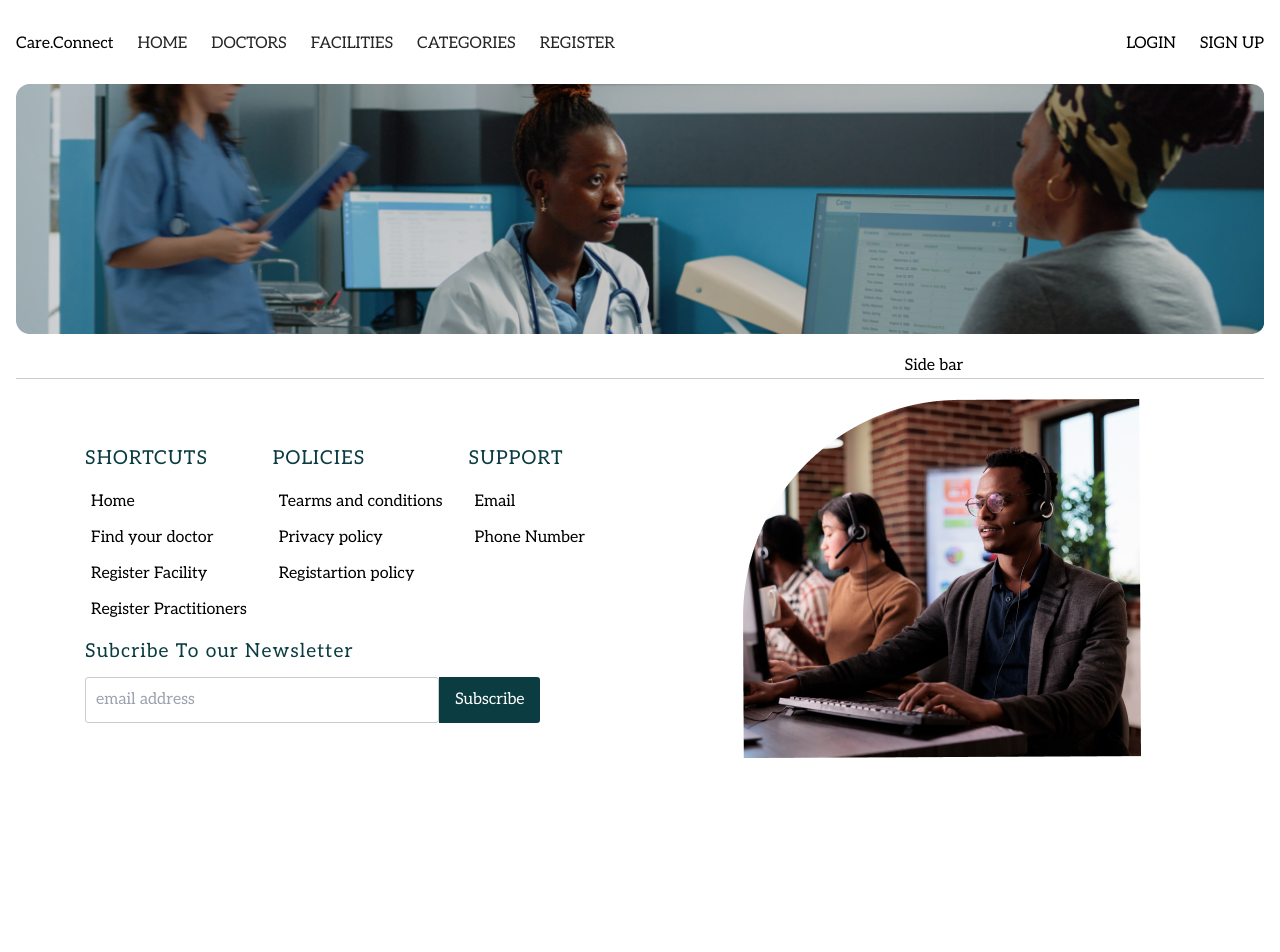
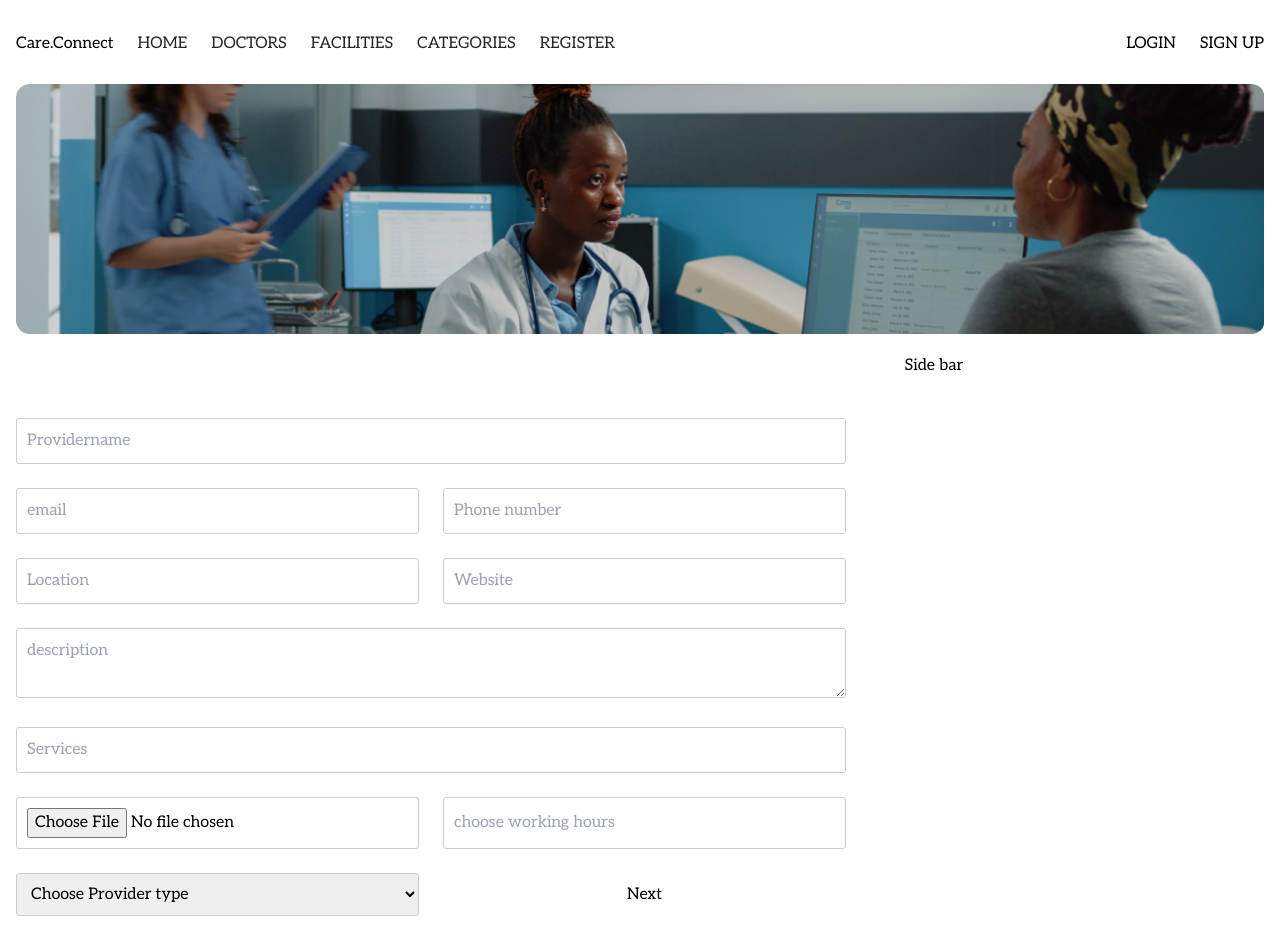
Before and after one commit to CARE-CONNECT-KENYA/care-connect-frontend, a Next.js app: page /Doctors in a window 1280 px wide. Shown: the top 952 px of the page. Before the commit the page ends 800 px from the top, so only its background shows below. Built offline with nearby package versions, Linux system fonts and the light colour scheme.

Commit message:
added check for user login

```diff
--- a/app/Components/ProvidersCard.tsx
+++ b/app/Components/ProvidersCard.tsx
@@ -1,81 +1,111 @@
-"use client";
+'use client'
 
-import React, { useEffect, useState } from 'react';
-import styles from '../Styles/ProviderCard.module.css';
+import React, { useState } from 'react'
+import styles from '../Styles/RegistartionForm.module.css'
 
-type Provider = {
-  bio: string;
-  created_at: string;
-  email: string;
-  location: string;
-  phonenumber: number;
-  providerID: number;
-  providerName: string;
-  services: string[];
+function RegistrationForm() {
+  const [step, setStep] = useState(1);
+  const [providerType, setProviderType] = useState('');
+
+  const handleNext = () => {
+    if (providerType === 'Facility' && step === 1) {
+      setStep(2); // Skip to step 2 if provider type is Facility
+    } else if (providerType === 'Doctor' && step === 1) {
+      setStep(3); // Skip to step 3 if provider type is Doctor
+    } else {
+      setStep(step + 1);
+    }
   };
 
-function ProvidersCard() {
-  const [providers, setProviders] = useState<Provider[]>([]);
+  const handleBack = () => {
+    if (step > 1) {
+      setStep(step - 1);
+    }
+  };
 
-  useEffect(() => {
-    const fetchProviders = async () => {
+  const handleProviderTypeChange = (e) => {
+    setProviderType(e.target.value);
+  };
+
+  const handleSubmit = (e) => {
+    e.preventDefault();
     const token = localStorage.getItem('access_token');
-
     if (!token) {
       console.error('No access token found');
       return;
     }
-
-      try {
-        const response = await fetch('/care/allproviders', {
-          method: 'GET',
-          headers: {
-            'Content-Type': 'application/json',
-            'Authorization': `Bearer ${token}`
-          }
-        });
-
-        if (!response.ok) {
-          throw new Error('Failed to fetch providers');
-        }
-
-        const data = await response.json();
-        if (Array.isArray(data)) {
-          setProviders(data);
-        } else {
-          console.error('Invalid data structure:', data);
-        }
-      } catch (error) {
-        console.error('Error fetching providers:', error);
-      }
+    // Handle form submission here
+    console.log('Form submitted');
   };
-
-    fetchProviders();
-  }, []);
 
   return (
     <div>
-      {providers.map((provider) => (
-        <div key={provider.providerID} className={styles.CardContainer}>
-          <div>
-            {/* Image and provider tag */}
-            <img src='/images/doctors.jpg' alt='provider card image' />
-            <h4>{/* Assuming there's a provider type or similar info */}</h4>
+      {/* Provider form */}
+      {step === 1 && (
+        <div className={styles.ProviderDetails}>
+          <form className={styles.ProvidersForm}>
+            <input type='text' placeholder='Providername' />
+            <input type='text' placeholder='email' />
+            <input type='number' placeholder='Phone number' />
+            <input type='text' placeholder='Location' />
+            <input type='text' placeholder='Website' />
+            <textarea placeholder='description' />
+            <input type='text' placeholder='Services' />
+            <input type='file' placeholder='Upload profile image' />
+            <input list='datalist-hours' placeholder='choose working hours' />
+            <datalist id='datalist-hours'>
+              <option>MON-FRID 8:00AM - 5:00PM</option>
+              <option>MON-FRID 8:00AM - 5:00PM</option>
+            </datalist>
+            <select onChange={handleProviderTypeChange}>
+              <option value='' disabled selected hidden>Choose Provider type</option>
+              <option value='Facility'>Facility</option>
+              <option value='Doctor'>Doctor</option>
+            </select>
+            <button type='button' onClick={handleNext}>Next</button>
+          </form>
         </div>
-          <div className={styles.contentArea}>
-            {/* Provider details */}
-            <h1>{provider.providerName}</h1>
-            <p><span>Specialties:</span> {provider.services.join(' | ')}</p>
-            <p>Rating</p>
-            <p>{provider.bio}</p>
-            <div className={styles.callToAction}>
-              <button type='button'>Know More</button>
+      )}
+
+      {/* Facility form */}
+      {step === 2 && providerType === 'Facility' && (
+        <div className={styles.FacilityDetails}>
+          <form className={styles.ProvidersForm} onSubmit={handleSubmit}>
+            <input type='text' placeholder='insurance' />
+            <input type='text' placeholder='specialties' />
+            <input type='file' placeholder='facility photos' />
+            <div className={styles.ButtonContainer}>
+              <button type='button' onClick={handleBack}>Back</button>
+              <button type='submit'>Submit</button>
             </div>
+          </form>
         </div>
+      )}
+
+      {/* Doctor form */}
+      {step === 3 && providerType === 'Doctor' && (
+        <div className={styles.DoctorDetails}>
+          <form className={styles.ProvidersForm} onSubmit={handleSubmit}>
+            <input type='text' placeholder='Languages' />
+            <select>
+              <option value='' disabled selected hidden>Doctors Gender</option>
+              <option>Male</option>
+              <option>Female</option>
+              <option>Rather Not say</option>
+            </select>
+            <input type='text' placeholder='specialties' />
+            <input type='text' placeholder='conditions' />
+            <input type='text' placeholder='procedures' />
+            <input type='text' placeholder='insurance' />
+            <div className={styles.ButtonContainer}>
+              <button type='button' onClick={handleBack}>Back</button>
+              <button type='submit'>Submit</button>
             </div>
-      ))}
+          </form>
+        </div>
+      )}
     </div>
   );
 }
 
-export default ProvidersCard;
+export default RegistrationForm;
```
Lines whose indentation alone changed are shown as unchanged.
